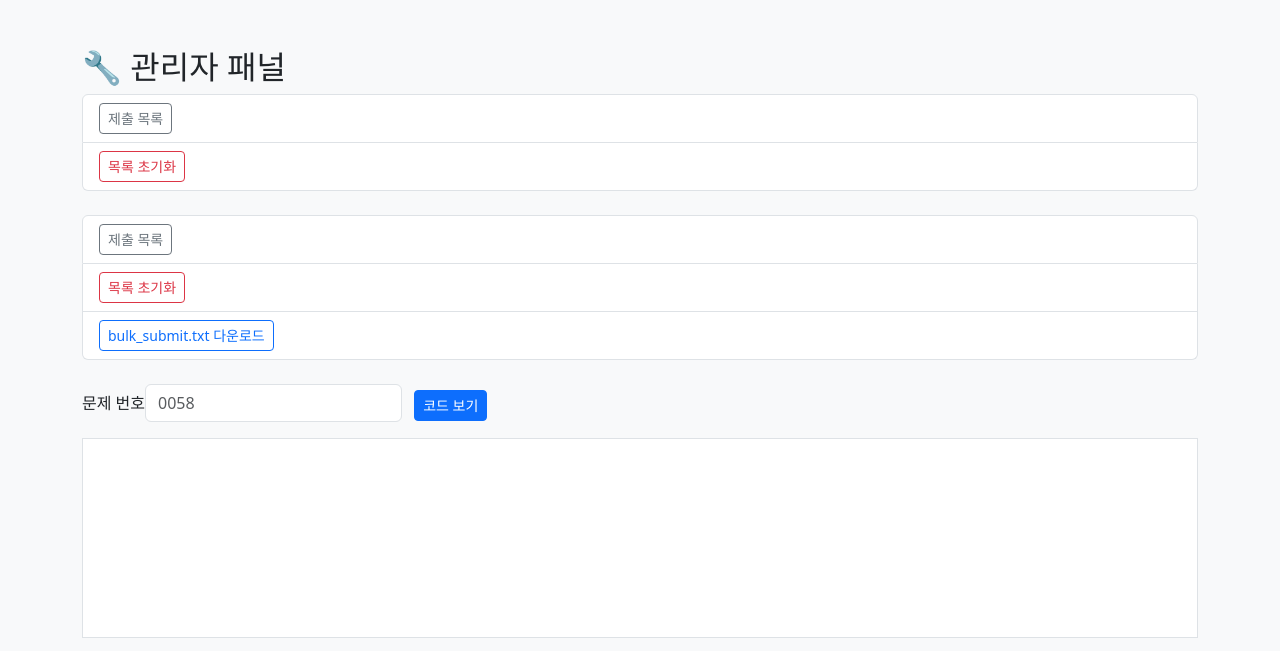
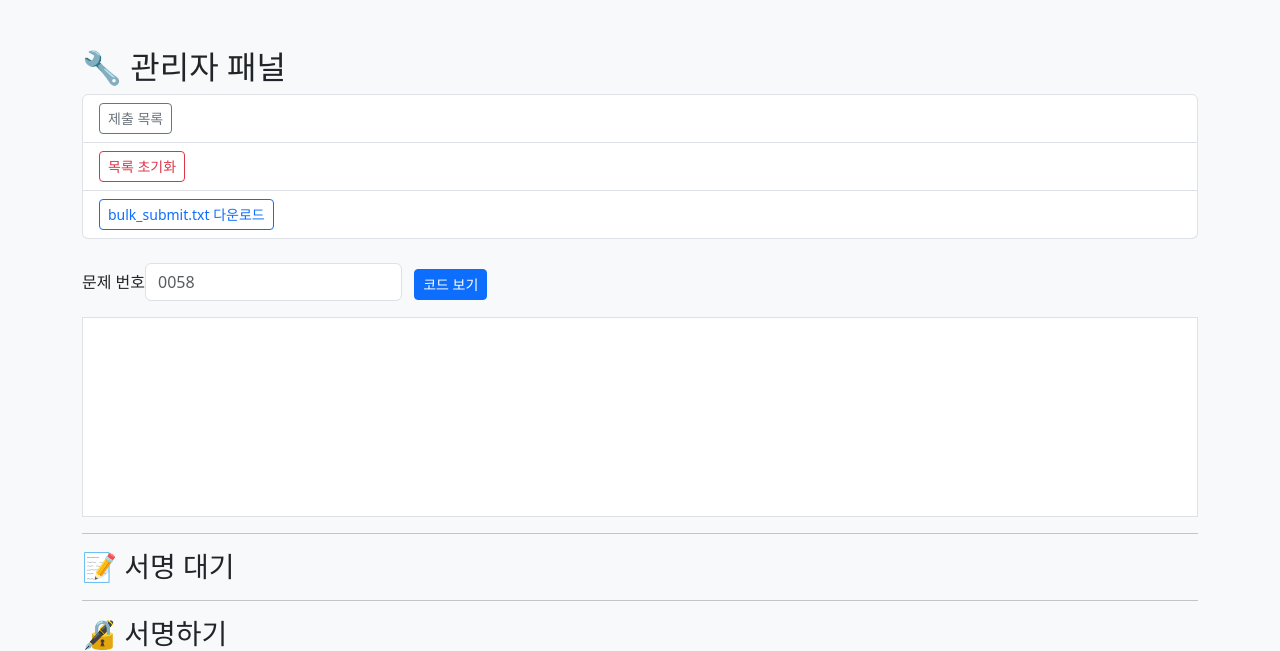
Before and after one commit to BigFootDID/server2, a Flask app: page /admin.html in a window 1280 px wide. Shown: the top 651 px of the page. Run offline with Flask 3, Linux system fonts and the light colour scheme; the visitor is signed in with stand-in values (Sample User, id 1).

Commit message:
Update admin.html

```diff
--- a/templates/admin.html
+++ b/templates/admin.html
@@ -11,19 +11,19 @@
     {% if session.is_admin %}
     <h2>🔧 관리자 패널</h2>
     <ul class="list-group mb-4">
-      <li class="list-group-item"><button class="btn btn-sm btn-outline-secondary me-2" onclick="loadSubmissions()">제출 목록</button></li>
-      <li class="list-group-item"><button class="btn btn-sm btn-outline-danger me-2" onclick="clearSubmissions()">목록 초기화</button></li>
-    </ul>
-    <ul class="list-group mb-4">
-      <li class="list-group-item"><button class="btn btn-sm btn-outline-secondary me-2" onclick="loadSubmissions()">제출 목록</button></li>
-      <li class="list-group-item"><button class="btn btn-sm btn-outline-danger me-2" onclick="clearSubmissions()">목록 초기화</button></li>
-      <!-- 여기에 추가 -->
+      <li class="list-group-item">
+        <button class="btn btn-sm btn-outline-secondary me-2" onclick="loadSubmissions()">제출 목록</button>
+      </li>
+      <li class="list-group-item">
+        <button class="btn btn-sm btn-outline-danger me-2" onclick="clearSubmissions()">목록 초기화</button>
+      </li>
       <li class="list-group-item">
         <a href="/admin/download_bulk_submit" class="btn btn-sm btn-outline-primary">
           bulk_submit.txt 다운로드
         </a>
       </li>
     </ul>
+
     <div class="mb-3">
       <label>문제 번호</label><input id="codePid" class="form-control d-inline-block w-auto" placeholder="0058">
       <button class="btn btn-sm btn-primary ms-2" onclick="loadCode()">코드 보기</button>
```
